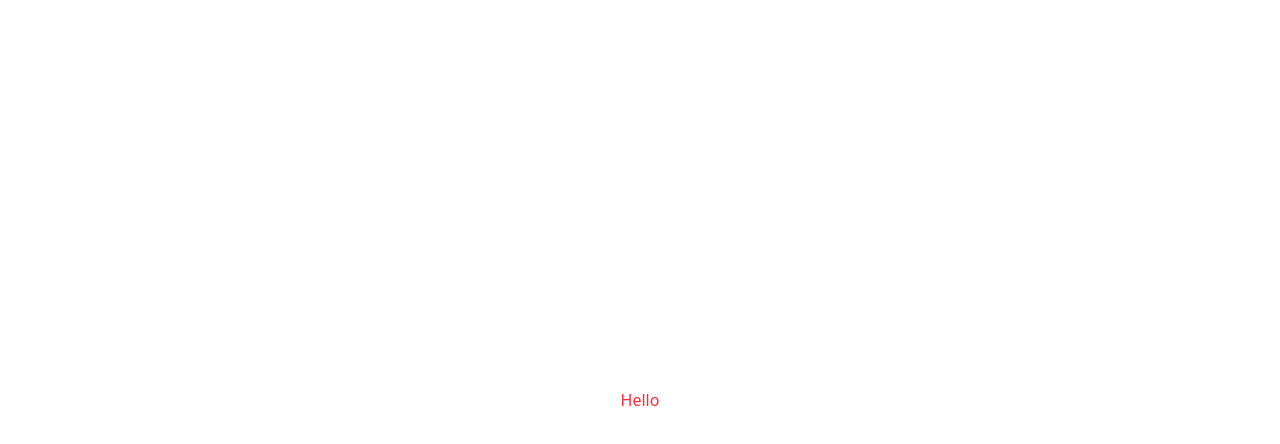
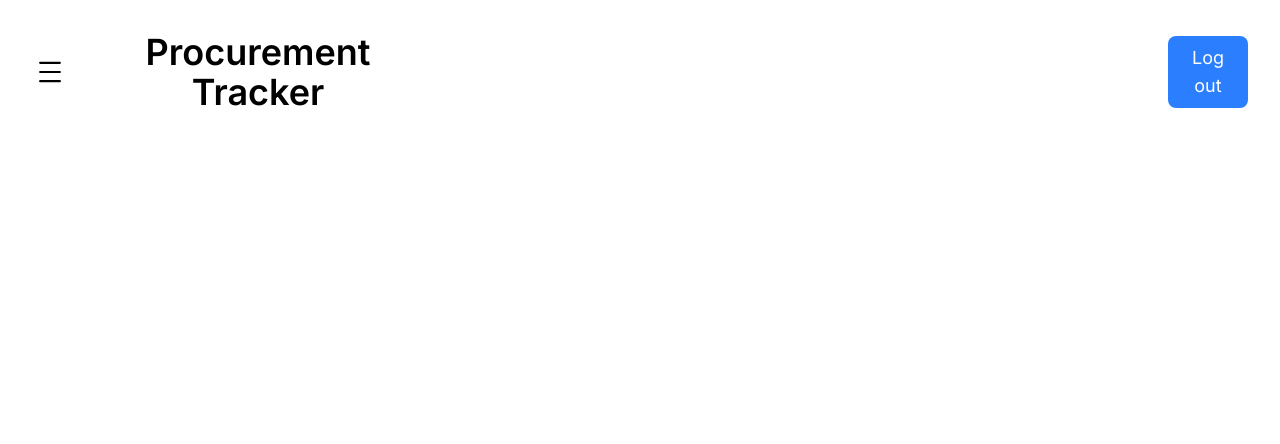
Before and after one commit to arya23923/procurement-tracker-system, a React (Vite) app: page / in a window 1280 px wide. Shown: the top 444 px of the page. Built offline with nearby package versions, Linux system fonts and the light colour scheme.

Commit message:
header almost done

```diff
--- a/package.json
+++ b/package.json
@@ -26,6 +26,7 @@
     "globals": "^16.3.0",
     "postcss": "^8.5.6",
     "tailwindcss": "^4.1.11",
-    "vite": "^7.0.4"
+    "vite": "^7.0.4",
+    "vite-plugin-svgr": "^4.3.0"
   }
 }
--- a/src/App.jsx
+++ b/src/App.jsx
@@ -2,14 +2,14 @@ import { useState } from 'react'
 import reactLogo from './assets/react.svg'
 import viteLogo from '/vite.svg'
 import './App.css'
+import Header from './components/Header';
 
 function App() {
-  const [count, setCount] = useState(0)
 
   return (
-    <>
-      <p className='text-red-500'>Hello</p>
-    </>
+    <div>
+      <Header />
+    </div>
   )
 }
 
--- a/src/components/Header.tsx
+++ b/src/components/Header.tsx
@@ -1,13 +1,12 @@
 import { FC } from 'react';
-// import { FaBars } from 'react-icons/fa';
-import Sidebar from 'src/components/images/sidebar.svg'
+import Sidebar from './images/sidebar.svg';
 
 const Header: FC = () => {
   return (
     <header className='flex justify-between items-center w-full'>
-      <div className='flex'>
-        <img className='w-18 pr-8' src={Sidebar} alt="sidebar" />
-        <div className='text-4xl'>Procurement Tracker</div>
+      <div className='flex w-100'>
+        <img src={Sidebar} alt="sidebar" className="w-13 pr-4" />
+        <div className='text-4xl font-semibold'>Procurement Tracker</div>
       </div>
       <div>
           <button className='bg-blue-500 w-20 p-2 text-white rounded-lg text-lg'>Log out</button>
--- /dev/null
+++ b/src/custom.d.ts
@@ -0,0 +1,4 @@
+declare module '*.svg' {
+  const content: string;
+  export default content;
+}
--- a/src/index.css
+++ b/src/index.css
@@ -1,71 +1,13 @@
+@import url('https://fonts.googleapis.com/css2?family=Inter:ital,opsz,wght@0,14..32,100..900;1,14..32,100..900&display=swap');
 @import "tailwindcss";
 
-
-:root {
-  font-family: system-ui, Avenir, Helvetica, Arial, sans-serif;
-  line-height: 1.5;
-  font-weight: 400;
-
-  color-scheme: light dark;
-  color: rgba(255, 255, 255, 0.87);
-  background-color: #242424;
-
-  font-synthesis: none;
-  text-rendering: optimizeLegibility;
-  -webkit-font-smoothing: antialiased;
-  -moz-osx-font-smoothing: grayscale;
+ :root {
+  font-family: "Inter", sans-serif;
+  font-optical-sizing: auto;
+  /* font-weight: <weight>; */
+  font-style: normal
 }
 
-a {
-  font-weight: 500;
-  color: #646cff;
-  text-decoration: inherit;
+button:hover{
+  cursor: pointer;
 }
-a:hover {
-  color: #535bf2;
-}
-
-body {
-  margin: 0;
-  display: flex;
-  place-items: center;
-  min-width: 320px;
-  min-height: 100vh;
-}
-
-h1 {
-  font-size: 3.2em;
-  line-height: 1.1;
-}
-
-button {
-  border-radius: 8px;
-  border: 1px solid transparent;
-  padding: 0.6em 1.2em;
-  font-size: 1em;
-  font-weight: 500;
-  font-family: inherit;
-  background-color: #1a1a1a;
-  cursor: pointer;
-  transition: border-color 0.25s;
-}
-button:hover {
-  border-color: #646cff;
-}
-button:focus,
-button:focus-visible {
-  outline: 4px auto -webkit-focus-ring-color;
-}
-
-@media (prefers-color-scheme: light) {
-  :root {
-    color: #213547;
-    background-color: #ffffff;
-  }
-  a:hover {
-    color: #747bff;
-  }
-  button {
-    background-color: #f9f9f9;
-  }
-}
--- a/vite.config.js
+++ b/vite.config.js
@@ -1,10 +1,13 @@
 import { defineConfig } from 'vite'
 import react from '@vitejs/plugin-react'
 import tailwindcss from '@tailwindcss/vite'
+import svgr from "vite-plugin-svgr";
 
 // https://vite.dev/config/
 export default defineConfig({
-  plugins: [react(),
+  plugins: [
+    react(),
     tailwindcss(),
+    svgr(),
   ],
 })
```
Also changed, not shown: 1 other file (tests, documents, lock files or other folders).
